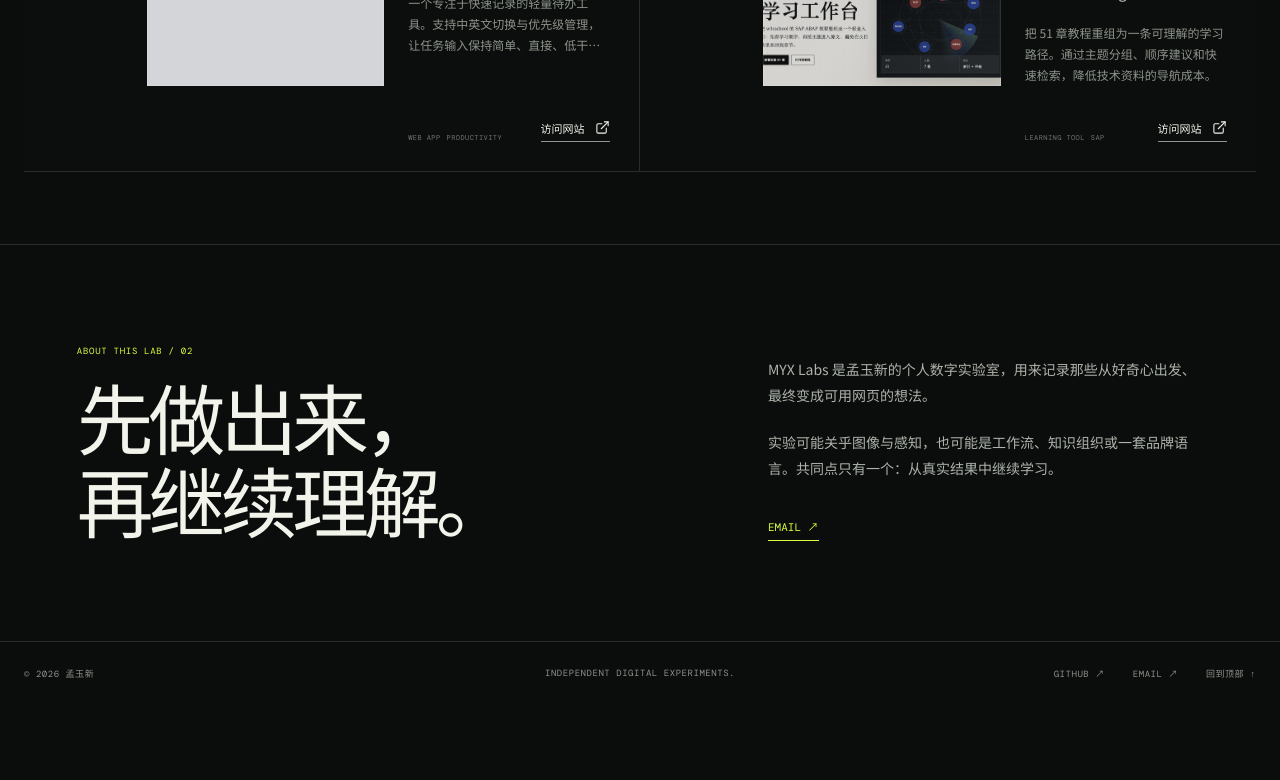
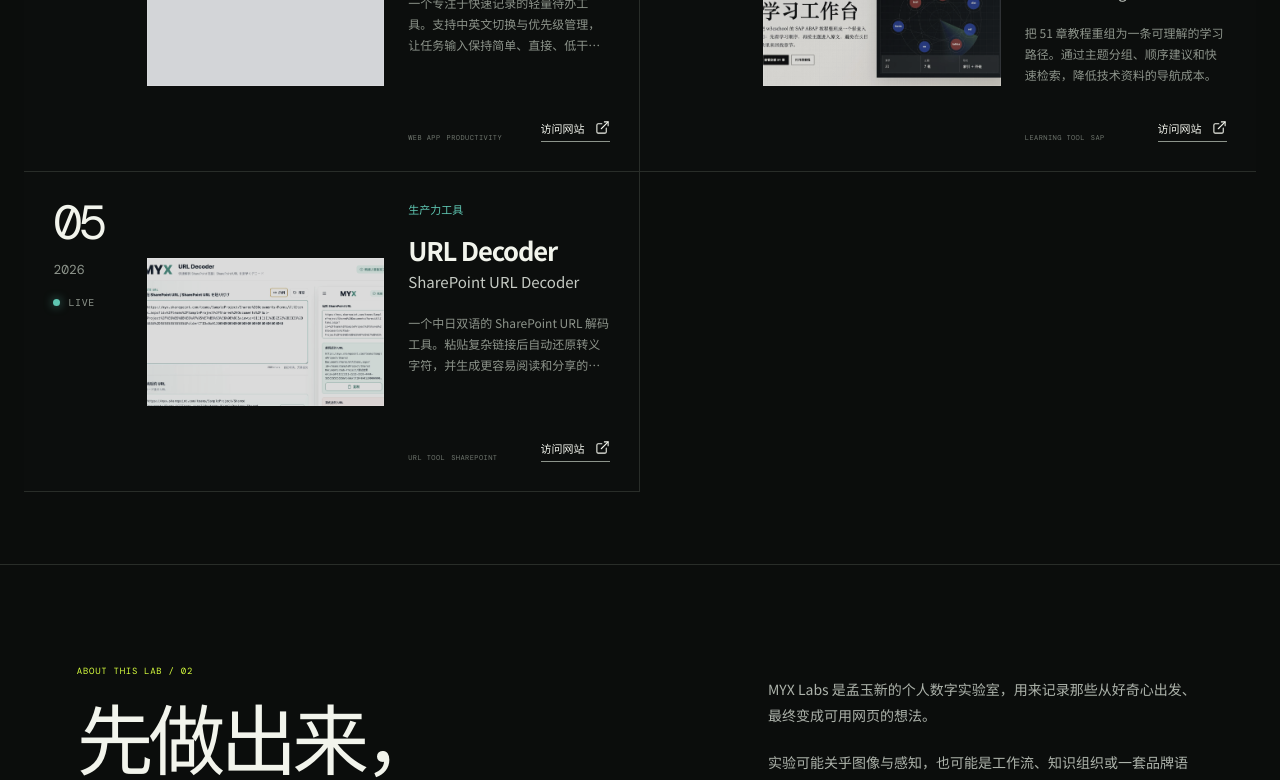
Before and after one commit to mengyuxin/myx-labs, a React (Vite) app: page / in a window 1280 px wide. Shown: the part 1012-1792 px from the top of the page. Before the commit the page ends 1717 px from the top, so only its background shows below. Built offline with nearby package versions, Linux system fonts and the light colour scheme; a web font is replaced by a local one.

Commit message:
Add URL Decoder experiment

```diff
--- a/src/data/projects.ts
+++ b/src/data/projects.ts
@@ -82,4 +82,20 @@
     accent: '#ff775f',
     imagePosition: 'center top',
   },
+  {
+    id: 'url-decoder',
+    index: '05',
+    title: 'URL Decoder',
+    englishTitle: 'SharePoint URL Decoder',
+    description:
+      '一个中日双语的 SharePoint URL 解码工具。粘贴复杂链接后自动还原转义字符，并生成更容易阅读和分享的简化 URL。',
+    category: 'Utility',
+    tags: ['URL TOOL', 'SHAREPOINT', 'BILINGUAL'],
+    year: '2026',
+    status: 'LIVE',
+    url: 'https://myx-url.netlify.app',
+    image: '/projects/url-decoder.jpg',
+    accent: '#5fc6b2',
+    imagePosition: 'center top',
+  },
 ]
```
Also changed, not shown: public/projects/url-decoder.jpg (added).
